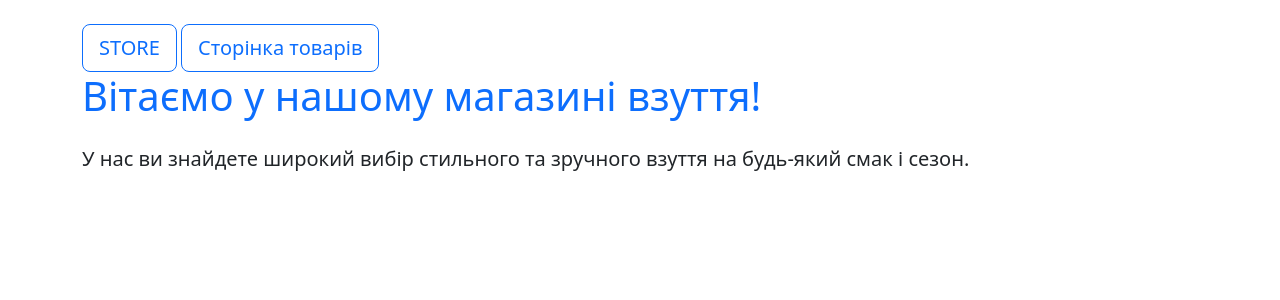
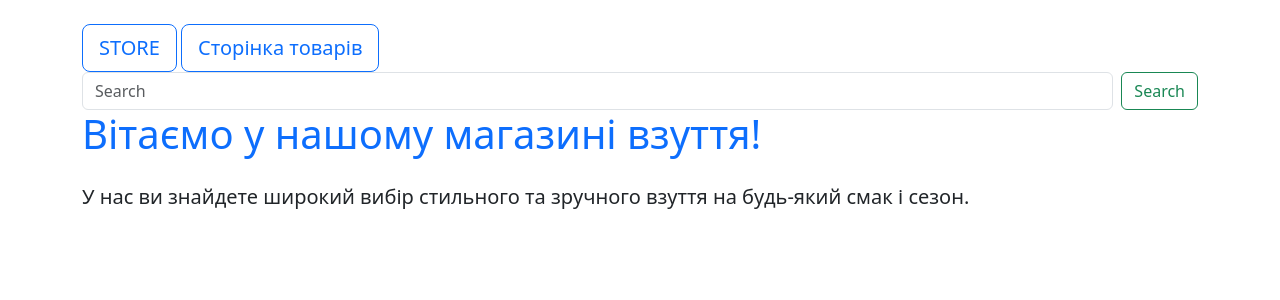
Before and after one commit to GoIteensCources/WEB_17_shoe_shop, a Flask app: page / in a window 1280 px wide. Shown: the top 300 px of the page. Run offline with Flask 3, Linux system fonts and the light colour scheme.

Commit message:
Update base.html

```diff
--- a/templates/base.html
+++ b/templates/base.html
@@ -14,6 +14,11 @@
     <nav class="mt-4">
         <a href="{{url_for('index')}}" class="btn btn-outline-primary btn-lg">STORE</a>
         <a href="{{url_for('products')}}" class="btn btn-outline-primary btn-lg">Сторінка товарів</a>
+
+        <form class="d-flex" role="search" method="get" action="{{ url_for('search') }}">
+            <input class="form-control me-2" type="search" name="search" placeholder="Search" aria-label="Search"/>
+            <button class="btn btn-outline-success" type="submit">Search</button>
+        </form>
     </nav>
 
     {% include "components/flash_message.html" %}
```
